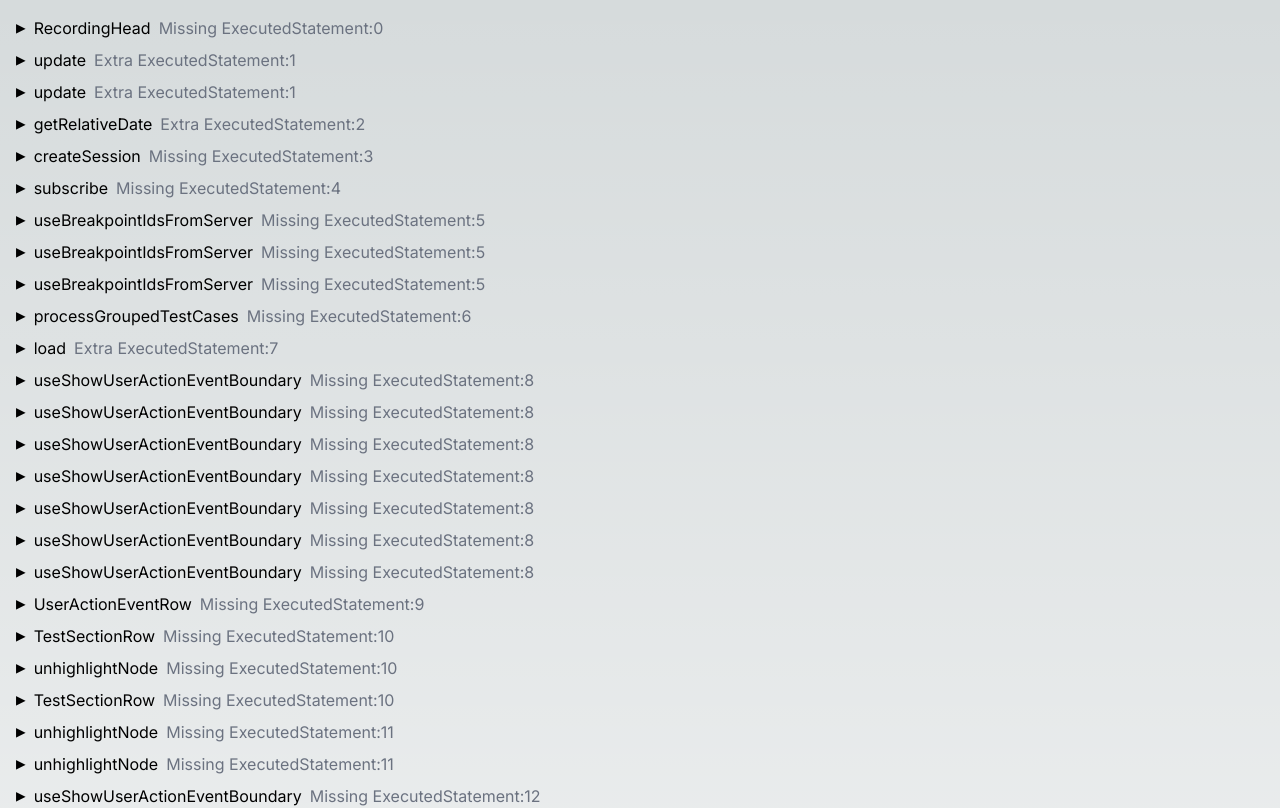
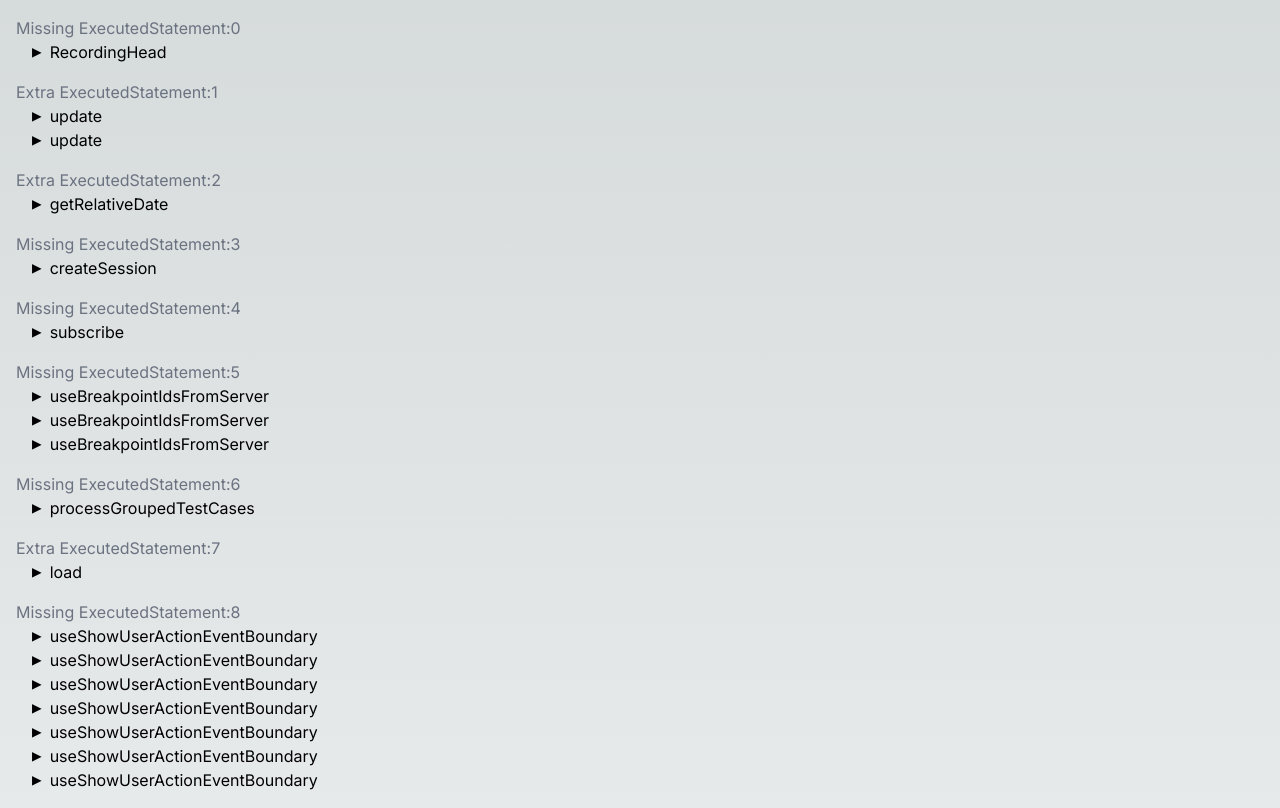
Before and after one commit to jaril/rca-viewer, a Next.js app: page / in a window 1280 px wide. Shown: the top 808 px of the page. Built offline with nearby package versions, Linux system fonts and the light colour scheme.

Commit message:
Group things by sequence IDs

```diff
--- a/src/app/page.tsx
+++ b/src/app/page.tsx
@@ -1,22 +1,45 @@
 "use client";
-
-import Image from "next/image";
+import { groupSequences } from "@/utils";
 import { useEffect, useState } from "react";
 
 const data = require("../data/results.json");
+
+type _Statement = any;
+type _Sequence = {
+  kind: string;
+  sequenceId: string;
+  discrepancies: _Discrepancy[];
+};
+type _Discrepancy = any;
 
 export default function Home() {
   const discrepancies = data.discrepancies[0].discrepancies;
   const executedStatements = discrepancies.filter(
     (d) => d.eventKind === "ExecutedStatement"
   );
-  console.log(executedStatements);
+  const { ExecutedStatement: sequences } = groupSequences(executedStatements);
+  console.log({ executedStatements, sequences });
 
   useEffect(() => {}, []);
   return (
     <div className="p-4">
-      <div className="flex flex-col gap-2">
-        {executedStatements.map((s, i) => (
+      <div className="flex flex-col gap-4">
+        {Object.values(sequences).map((s, i) => (
+          <Sequence sequence={s} key={i} />
+        ))}
+      </div>
+    </div>
+  );
+}
+
+function Sequence({ sequence }: { sequence: _Sequence }) {
+  return (
+    <div>
+      <div className="text-gray-500">
+        {sequence.kind} {sequence.sequenceId}
+      </div>
+      <div className="pl-4">
+        {sequence.discrepancies.map((s, i) => (
           <Statement statement={s} key={i} />
         ))}
       </div>
@@ -24,7 +47,7 @@ export default function Home() {
   );
 }
 
-function Statement({ statement }: { statement: any }) {
+function Statement({ statement }: { statement: _Statement }) {
   const [expanded, setExpanded] = useState(false);
 
   const focusLine = statement.event.description.line;
@@ -37,9 +60,6 @@ function Statement({ statement }: { statement: any }) {
         <FunctionOutline
           outline={statement.event.description.functionOutline}
         />
-        <div className="text-gray-500">
-          {statement.kind} {statement.sequenceId}
-        </div>
       </div>
       {expanded ? (
         <FramePoints
@@ -63,7 +83,7 @@ function FramePoints({
   focusLine: number;
 }) {
   return (
-    <div className="pl-4 overflow-auto">
+    <div className="pl-4 overflow-auto border-l-gray-700 border-l">
       {points.map((p, i) => (
         <Point key={i} point={p} focusLine={focusLine} />
       ))}
--- /dev/null
+++ b/src/utils.ts
@@ -0,0 +1,22 @@
+export function groupSequences(discrepancies: any[]) {
+  const grouped: Record<any, Record<string, any>> = {};
+
+  discrepancies.forEach(d => {
+    if (!grouped[d.eventKind]) {
+      grouped[d.eventKind] = {};
+    }
+
+    const group = grouped[d.eventKind];
+    if (!group[d.sequenceId]) {
+      group[d.sequenceId] = {
+        sequenceId: d.sequenceId,
+        kind: d.kind,
+        discrepancies: [d],
+      };
+    } else {
+      group[d.sequenceId].discrepancies.push(d);
+    }
+  });
+
+  return grouped;
+}
```
